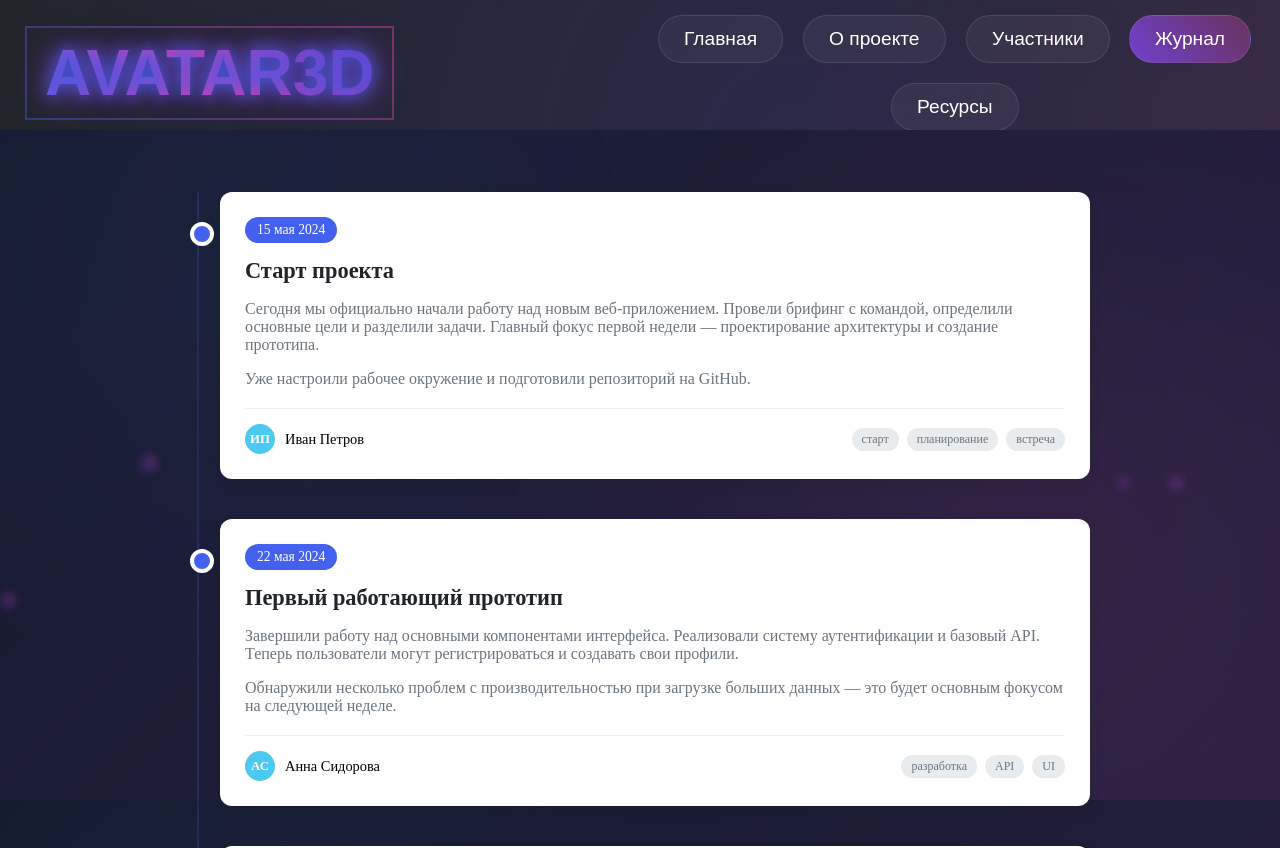
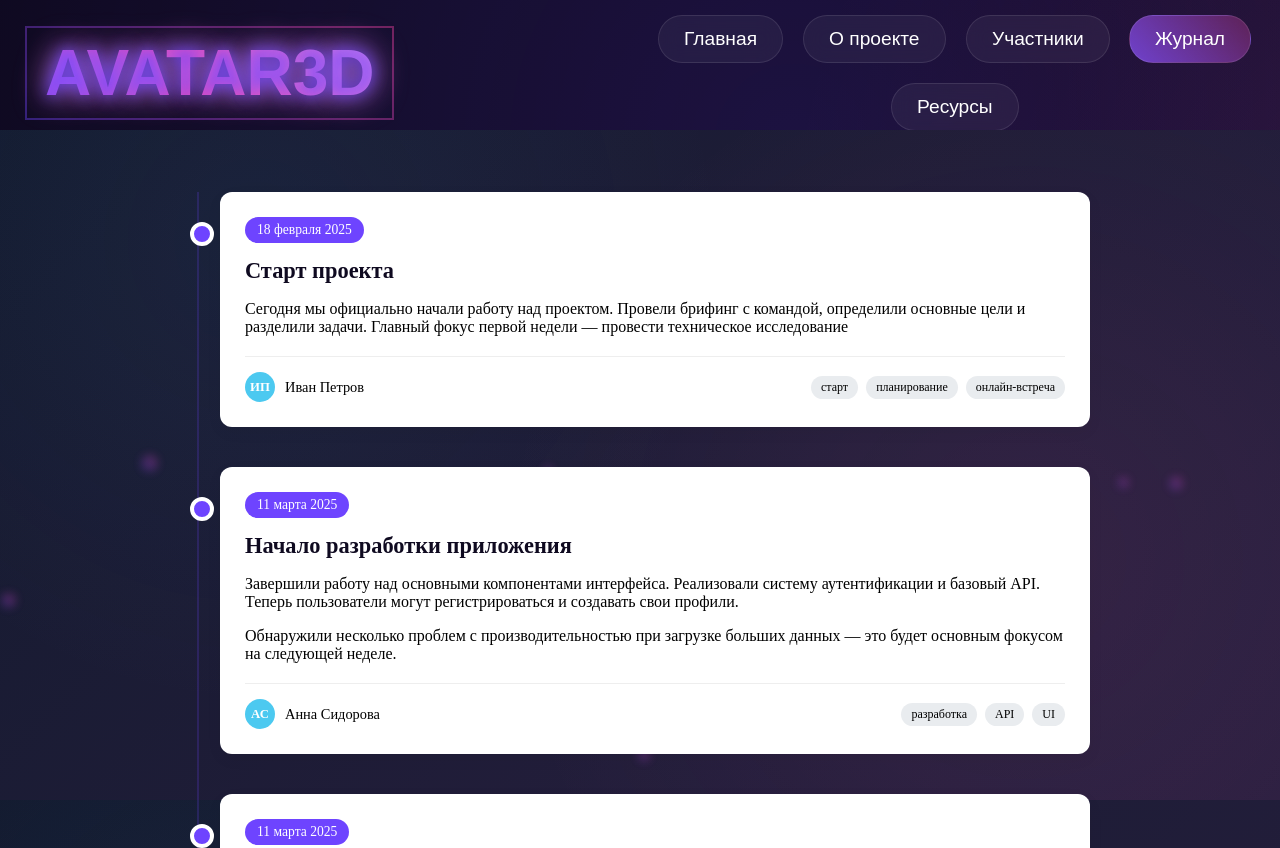
Before and after one commit to Lyubov1995/mospolytech_practice_2025, a plain HTML site: page site/pages/journal.html in a window 1280 px wide. Shown: the top 848 px of the page. Drawn offline with Linux system fonts and the light colour scheme; a web font is replaced by a local one.

Commit message:
работа над journal

```diff
--- /dev/null
+++ b/site/css/journal.css
@@ -0,0 +1,151 @@
+:root {
+            --success: #4cc9f0;
+        }
+
+        .container {
+            max-width: 900px;
+            margin: 40px auto;
+            padding: 0 20px;
+            margin-top: 15%;
+        }
+
+        h1 {
+            font-size: 2.5rem;
+            font-weight: 700;
+            color: var(--primary);
+            margin-bottom: 10px;
+        }
+
+        .subtitle {
+            color: var(--gray);
+            font-size: 1.1rem;
+            max-width: 600px;
+            margin: 0 auto;
+        }
+
+        .timeline {
+            position: relative;
+            padding-left: 30px;
+        }
+
+        .timeline::before {
+            content: '';
+            position: absolute;
+            left: 7px;
+            top: 0;
+            bottom: 0;
+            width: 2px;
+            background: var(--primary);
+            opacity: 0.2;
+        }
+
+        .post {
+            position: relative;
+            margin-bottom: 40px;
+            background: white;
+            border-radius: 12px;
+            padding: 25px;
+            box-shadow: 0 5px 15px rgba(0,0,0,0.05);
+            transition: transform 0.3s ease, box-shadow 0.3s ease;
+        }
+
+        .post:hover {
+            transform: translateY(-5px);
+            box-shadow: 0 10px 25px rgba(0,0,0,0.1);
+        }
+
+        .post::before {
+            content: '';
+            position: absolute;
+            left: -30px;
+            top: 30px;
+            width: 16px;
+            height: 16px;
+            border-radius: 50%;
+            background: var(--primary);
+            border: 4px solid white;
+        }
+
+        .post-date {
+            display: inline-block;
+            background: var(--primary);
+            color: white;
+            padding: 5px 12px;
+            border-radius: 20px;
+            font-size: 0.85rem;
+            font-weight: 500;
+            margin-bottom: 15px;
+        }
+
+        .post-title {
+            font-size: 1.4rem;
+            font-weight: 600;
+            margin: 0 0 15px 0;
+            color: var(--dark);
+        }
+
+        .post-content {
+            color: var(--gray);
+            margin-bottom: 20px;
+        }
+
+        .post-footer {
+            display: flex;
+            align-items: center;
+            justify-content: space-between;
+            border-top: 1px solid #eee;
+            padding-top: 15px;
+        }
+
+        .post-author {
+            display: flex;
+            align-items: center;
+        }
+
+        .author-avatar {
+            width: 30px;
+            height: 30px;
+            border-radius: 50%;
+            background: var(--success);
+            margin-right: 10px;
+            display: flex;
+            align-items: center;
+            justify-content: center;
+            color: white;
+            font-weight: bold;
+            font-size: 0.8rem;
+        }
+
+        .author-name {
+            font-size: 0.9rem;
+            font-weight: 500;
+        }
+
+        .post-tags {
+            display: flex;
+            gap: 8px;
+        }
+
+        .tag {
+            font-size: 0.75rem;
+            padding: 4px 10px;
+            border-radius: 20px;
+            background: #e9ecef;
+            color: var(--gray);
+        }
+
+        @media (max-width: 768px) {
+            .container {
+                margin: 20px auto;
+            }
+
+            .post-footer {
+                flex-direction: column;
+                align-items: flex-start;
+                gap: 10px;
+            }
+
+            .post-tags {
+                flex-wrap: wrap;
+            }
+        }
--- a/site/pages/journal.html
+++ b/site/pages/journal.html
@@ -1,9 +1,10 @@
 <!DOCTYPE html>
 <html>
 <head>
-	<title>Главная</title>
+	<title>Журнал</title>
     <link rel="icon" href="../images/icon.png"  type="image/png">
     <link rel="stylesheet" type="text/css" href="../css/style.css">
+        <link rel="stylesheet" type="text/css" href="../css/journal.css">
     <link rel="stylesheet" type="text/css" href="../css/annotation.css">
     <link rel="stylesheet" media="screen" href="https://fontlibrary.org//face/noto-serif-condensed" type="text/css"/>
     <script src="../js/script.js"></script>
@@ -22,170 +23,6 @@
             </nav>
         </div>
     </header>
-    <style>
-
-:root {
-            --primary: #4361ee;
-            --secondary: #3f37c9;
-            --light: #f8f9fa;
-            --dark: #212529;
-            --gray: #6c757d;
-            --success: #4cc9f0;
-        }
-
-        .container {
-            max-width: 900px;
-            margin: 40px auto;
-            padding: 0 20px;
-            margin-top: 15%;
-        }
-
-        header {
-            text-align: center;
-            margin-bottom: 50px;
-        }
-
-        h1 {
-            font-size: 2.5rem;
-            font-weight: 700;
-            color: var(--primary);
-            margin-bottom: 10px;
-        }
-
-        .subtitle {
-            color: var(--gray);
-            font-size: 1.1rem;
-            max-width: 600px;
-            margin: 0 auto;
-        }
-
-        .timeline {
-            position: relative;
-            padding-left: 30px;
-        }
-
-        .timeline::before {
-            content: '';
-            position: absolute;
-            left: 7px;
-            top: 0;
-            bottom: 0;
-            width: 2px;
-            background: var(--primary);
-            opacity: 0.2;
-        }
-
-        .post {
-            position: relative;
-            margin-bottom: 40px;
-            background: white;
-            border-radius: 12px;
-            padding: 25px;
-            box-shadow: 0 5px 15px rgba(0,0,0,0.05);
-            transition: transform 0.3s ease, box-shadow 0.3s ease;
-        }
-
-        .post:hover {
-            transform: translateY(-5px);
-            box-shadow: 0 10px 25px rgba(0,0,0,0.1);
-        }
-
-        .post::before {
-            content: '';
-            position: absolute;
-            left: -30px;
-            top: 30px;
-            width: 16px;
-            height: 16px;
-            border-radius: 50%;
-            background: var(--primary);
-            border: 4px solid white;
-        }
-
-        .post-date {
-            display: inline-block;
-            background: var(--primary);
-            color: white;
-            padding: 5px 12px;
-            border-radius: 20px;
-            font-size: 0.85rem;
-            font-weight: 500;
-            margin-bottom: 15px;
-        }
-
-        .post-title {
-            font-size: 1.4rem;
-            font-weight: 600;
-            margin: 0 0 15px 0;
-            color: var(--dark);
-        }
-
-        .post-content {
-            color: var(--gray);
-            margin-bottom: 20px;
-        }
-
-        .post-footer {
-            display: flex;
-            align-items: center;
-            justify-content: space-between;
-            border-top: 1px solid #eee;
-            padding-top: 15px;
-        }
-
-        .post-author {
-            display: flex;
-            align-items: center;
-        }
-
-        .author-avatar {
-            width: 30px;
-            height: 30px;
-            border-radius: 50%;
-            background: var(--success);
-            margin-right: 10px;
-            display: flex;
-            align-items: center;
-            justify-content: center;
-            color: white;
-            font-weight: bold;
-            font-size: 0.8rem;
-        }
-
-        .author-name {
-            font-size: 0.9rem;
-            font-weight: 500;
-        }
-
-        .post-tags {
-            display: flex;
-            gap: 8px;
-        }
-
-        .tag {
-            font-size: 0.75rem;
-            padding: 4px 10px;
-            border-radius: 20px;
-            background: #e9ecef;
-            color: var(--gray);
-        }
-
-        @media (max-width: 768px) {
-            .container {
-                margin: 20px auto;
-            }
-
-            .post-footer {
-                flex-direction: column;
-                align-items: flex-start;
-                gap: 10px;
-            }
-
-            .post-tags {
-                flex-wrap: wrap;
-            }
-        }
-    </style>
 
     <div class="container">
         <!-- <header>
@@ -195,11 +32,11 @@
 
         <div class="timeline">
             <div class="post">
-                <span class="post-date">15 мая 2024</span>
+                <span class="post-date">18 февраля 2025</span>
                 <h3 class="post-title">Старт проекта</h3>
                 <div class="post-content">
-                    <p>Сегодня мы официально начали работу над новым веб-приложением. Провели брифинг с командой, определили основные цели и разделили задачи. Главный фокус первой недели — проектирование архитектуры и создание прототипа.</p>
-                    <p>Уже настроили рабочее окружение и подготовили репозиторий на GitHub.</p>
+                    <p>Сегодня мы официально начали работу над проектом. Провели брифинг с командой, определили основные цели и разделили задачи. Главный фокус первой недели — провести техническое исследование</p>
+                    <!-- <p>Уже настроили рабочее окружение и подготовили репозиторий на GitHub.</p> -->
                 </div>
                 <div class="post-footer">
                     <div class="post-author">
@@ -209,13 +46,32 @@
                     <div class="post-tags">
                         <span class="tag">старт</span>
                         <span class="tag">планирование</span>
-                        <span class="tag">встреча</span>
+                        <span class="tag">онлайн-встреча</span>
+                    </div>
+                </div>
+            </div>
+             <div class="post">
+                <span class="post-date">11 марта 2025</span>
+                <h3 class="post-title">Начало разработки приложения</h3>
+                <div class="post-content">
+                    <p>Завершили работу над основными компонентами интерфейса. Реализовали систему аутентификации и базовый API. Теперь пользователи могут регистрироваться и создавать свои профили.</p>
+                    <p>Обнаружили несколько проблем с производительностью при загрузке больших данных — это будет основным фокусом на следующей неделе.</p>
+                </div>
+                <div class="post-footer">
+                    <div class="post-author">
+                        <div class="author-avatar">АС</div>
+                        <span class="author-name">Анна Сидорова</span>
+                    </div>
+                    <div class="post-tags">
+                        <span class="tag">разработка</span>
+                        <span class="tag">API</span>
+                        <span class="tag">UI</span>
                     </div>
                 </div>
             </div>
 
             <div class="post">
-                <span class="post-date">22 мая 2024</span>
+                <span class="post-date">11 марта 2025</span>
                 <h3 class="post-title">Первый работающий прототип</h3>
                 <div class="post-content">
                     <p>Завершили работу над основными компонентами интерфейса. Реализовали систему аутентификации и базовый API. Теперь пользователи могут регистрироваться и создавать свои профили.</p>
```
